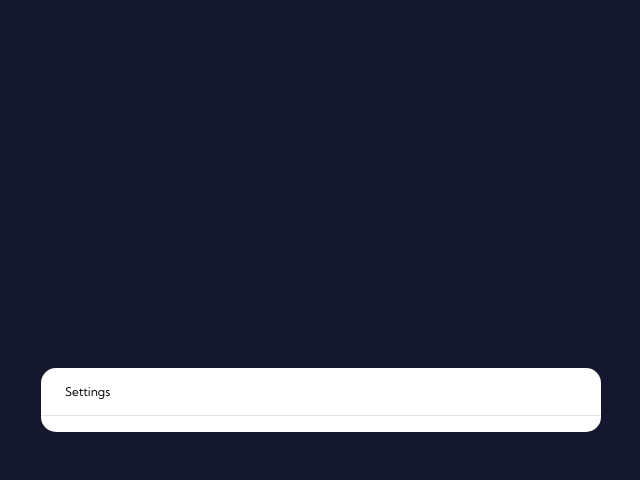
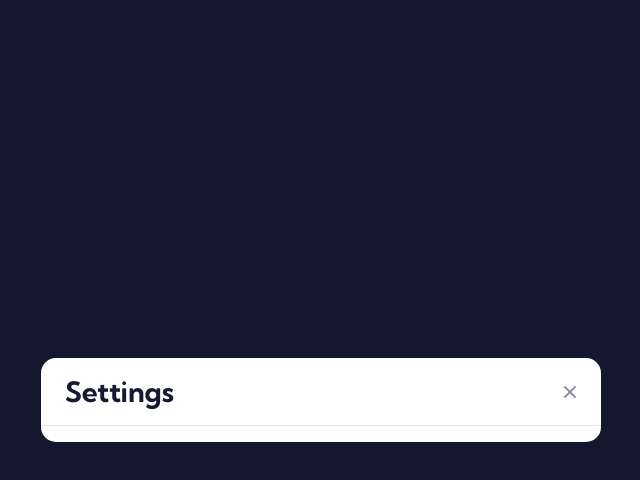
Before and after one commit to g-akca/pomodoro-app, a React (Vite) app: page / in a window 1280 px wide. Both pictures are taken after a click on the button 640 px from the left and 605 px from the top of the page. Shown: the top 480 px of the page, without its empty margins (319-959 px from the left). Built offline with nearby package versions, Linux system fonts and the light colour scheme.

Commit message:
Pass closeModal to SettingsModal, add button

```diff
--- a/src/App.jsx
+++ b/src/App.jsx
@@ -14,7 +14,7 @@ function App() {
       <MainSection openModal={() => setIsModalOpen(true)} />
 
       {isModalOpen &&
-        <SettingsModal />
+        <SettingsModal closeModal={() => setIsModalOpen(false)} />
       }
     </div>
   )
--- a/src/components/SettingsModal.jsx
+++ b/src/components/SettingsModal.jsx
@@ -1,9 +1,15 @@
-function SettingsModal() {
+import closeIcon from "/assets/icon-close.svg";
+
+function SettingsModal({ closeModal }) {
   return (
     <div className="fixed inset-0 bg-blue-950 z-40 flex items-center justify-center p-6">
       <div className="bg-white w-full max-w-140 rounded-[15px] flex flex-col gap-4">
-        <div>
-          <h1 className="py-4 px-6 border-b border-grey-200">Settings</h1>
+        <div className="flex justify-between py-4 px-6 border-b border-grey-200">
+          <h1 className="text-[28px] leading-base font-bold text-blue-900">Settings</h1>
+
+          <button type="button" onClick={closeModal}>
+            <img src={closeIcon} alt="Close icon" />
+          </button>
         </div>
 
         <div>
```
